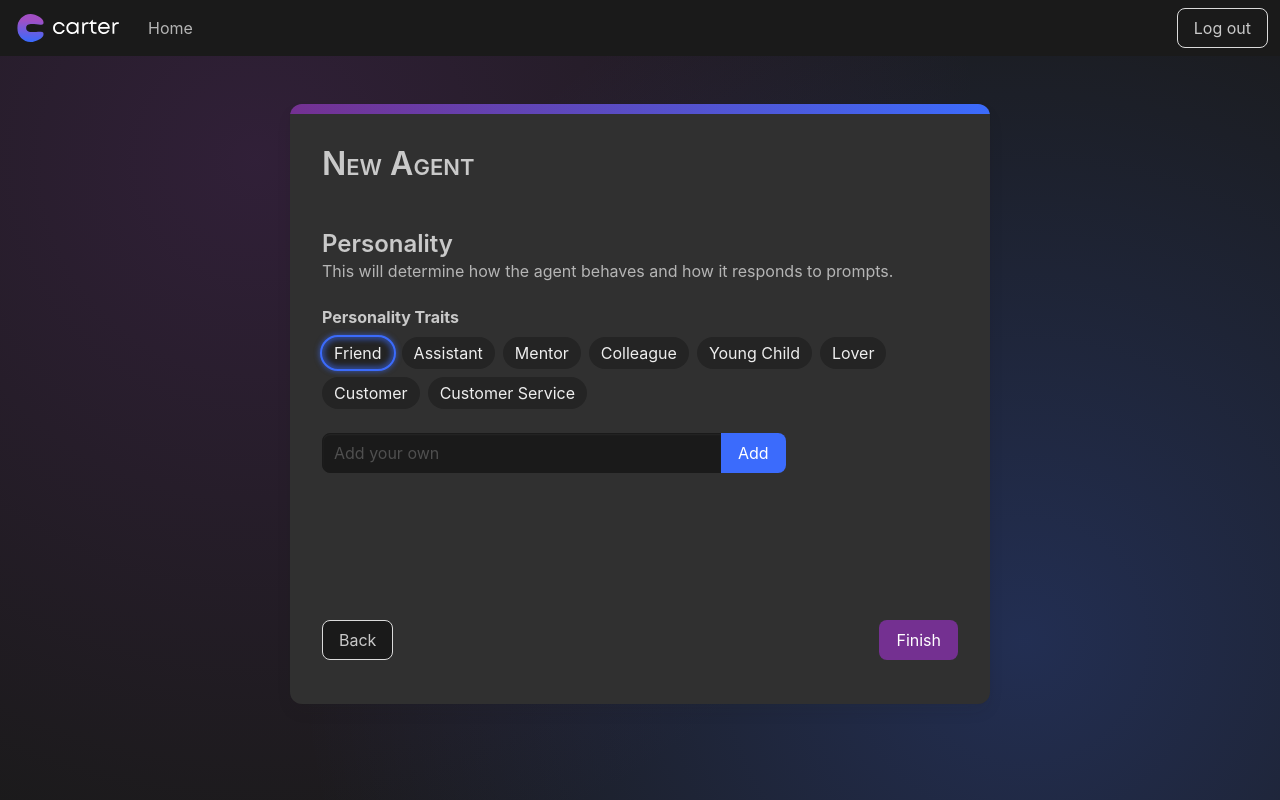
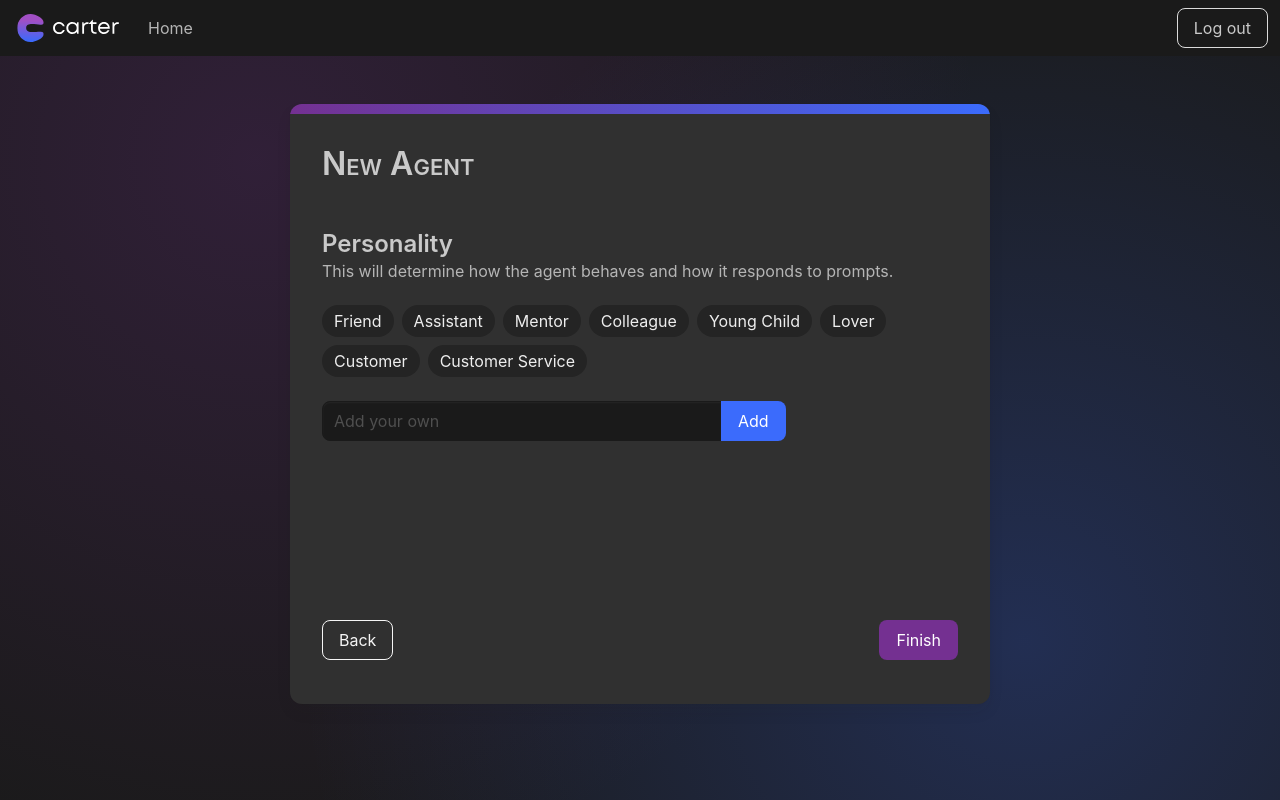
Before and after one commit to CallumWatkins/carter-new-agent, a Vue app in the folder client/: page /new-agent/personality in a window 1280 px wide. Built offline with nearby package versions, Linux system fonts and the light colour scheme.

Commit message:
Small layout adjustments

```diff
--- a/client/src/components/TagCollection.vue
+++ b/client/src/components/TagCollection.vue
@@ -2,7 +2,7 @@
 import { computed, ref } from "vue";
 
 const props = defineProps<{
-  label: string;
+  label?: string;
   defaultTags: string[];
   selectedTags: string[];
 }>();
@@ -38,9 +38,9 @@ const tags = computed(() => {
 
 <template>
   <div class="field">
-    <label class="label">{{ label }}</label>
+    <label v-if="label" class="label">{{ label }}</label>
 
-    <div class="tags are-medium label-collection">
+    <div class="tags are-medium">
       <TransitionGroup name="fade">
         <div
           v-for="(tag, i) in tags"
--- a/client/src/views/NewAgentView.vue
+++ b/client/src/views/NewAgentView.vue
@@ -28,7 +28,7 @@ const newAgentData: Ref<AgentData> = ref({
   created: new Date(),
   name: "",
   gender: "",
-  personality: ["Friend"],
+  personality: [],
   useCase: [],
   backstory: [],
 });
@@ -71,12 +71,16 @@ function nextFlowView() {
           <p class="control">
             <button
               v-if="currentFlowViewIndex === 0"
-              class="button"
+              class="button is-outlined is-light"
               @click="cancel"
             >
               Cancel
             </button>
-            <button v-else class="button" @click="previousFlowView">
+            <button
+              v-else
+              class="button is-outlined is-light"
+              @click="previousFlowView"
+            >
               Back
             </button>
           </p>
--- a/client/src/views/new-agent/NewAgentPersonalityView.vue
+++ b/client/src/views/new-agent/NewAgentPersonalityView.vue
@@ -50,7 +50,6 @@ function removePersonalityTrait(trait: string) {
       This will determine how the agent behaves and how it responds to prompts.
     </h3>
     <TagCollection
-      label="Personality Traits"
       :default-tags="defaultTraits"
       :selected-tags="newAgentData.personality"
       @add="addPersonalityTrait"
```
